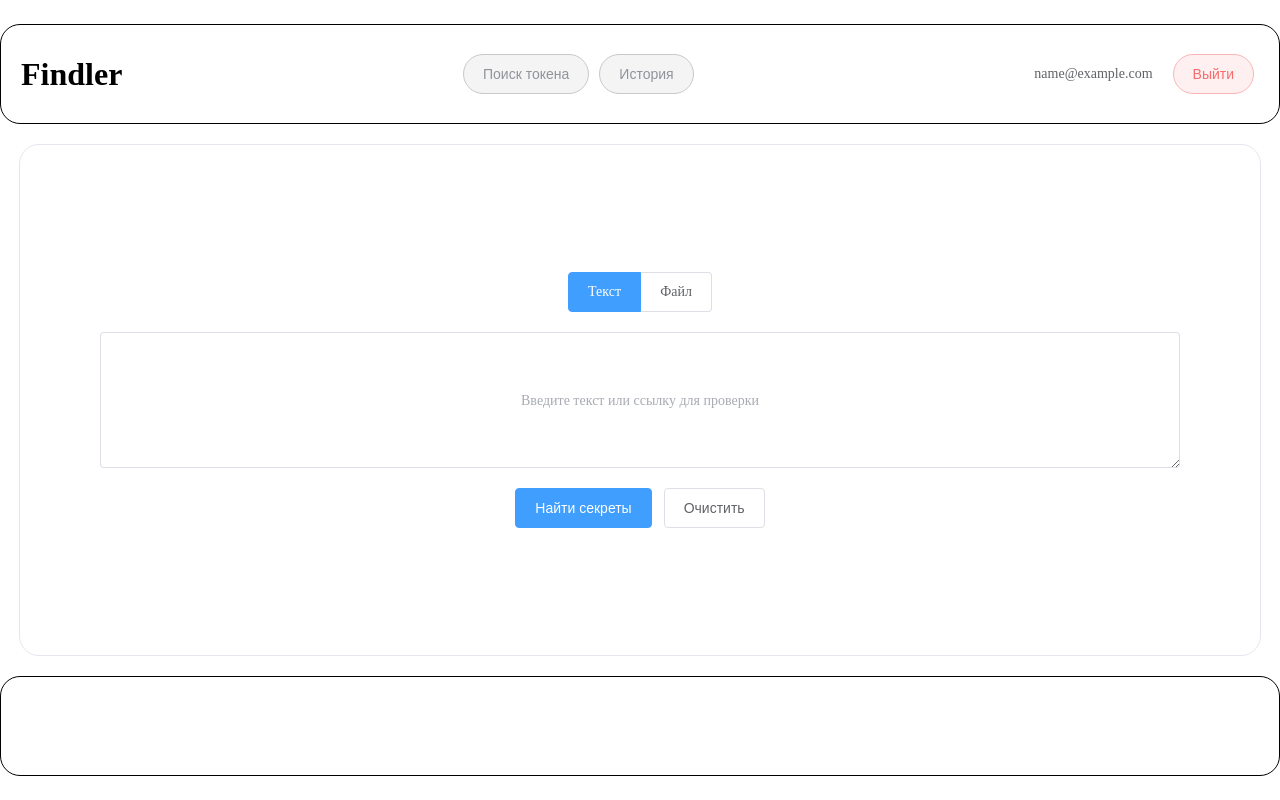
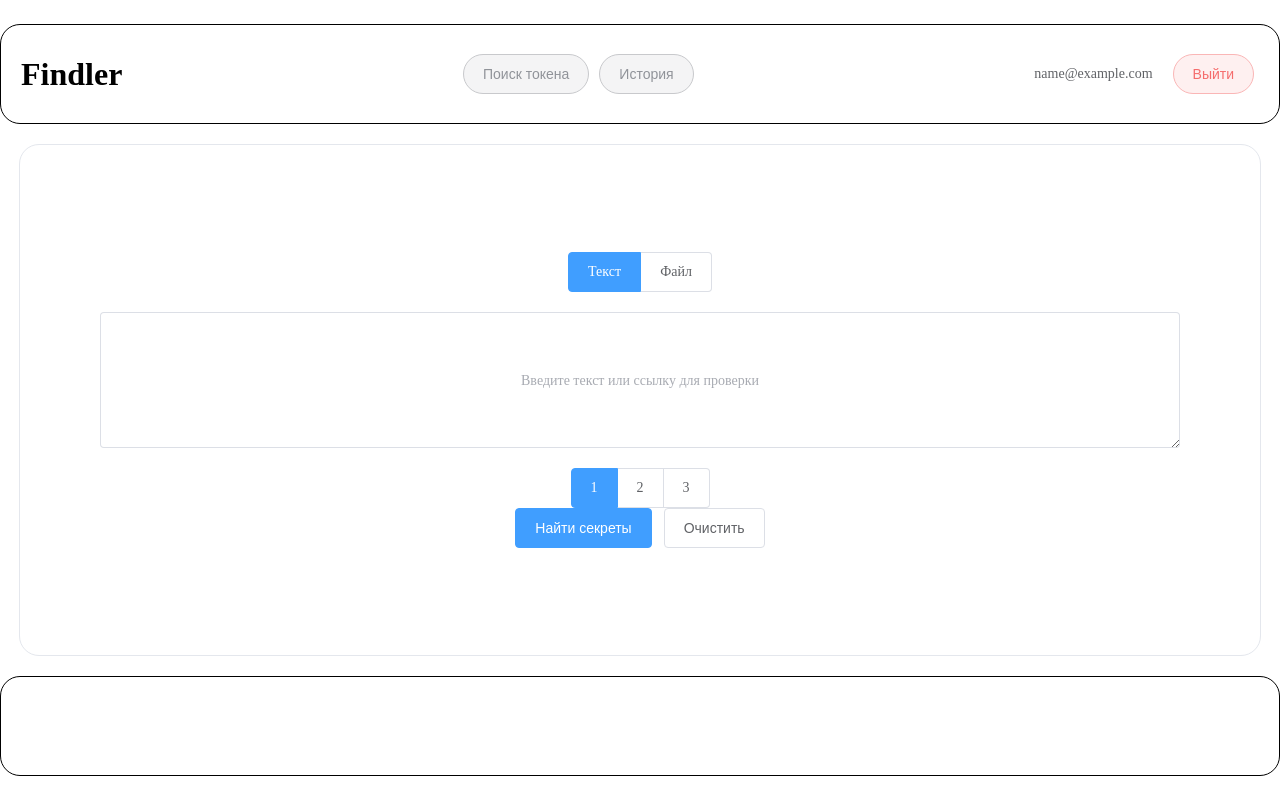
Before and after one commit to KrovavyiParen/FinderSecrets, a Vue app in the folder Frontend/FinderSecrets/: page / in a window 1280 px wide. Built offline with nearby package versions, Linux system fonts and the light colour scheme; sample sign-in values are in the browser's storage.

Commit message:
depthSkan

```diff
--- a/Frontend/FinderSecrets/src/views/HomeView.vue
+++ b/Frontend/FinderSecrets/src/views/HomeView.vue
@@ -59,6 +59,13 @@
     </div>
 
     <div v-if="inputMode === 'text'">
+      <div class="input-mode-selector">
+        <el-radio-group v-model="depth" size="large">
+          <el-radio-button label="1">1</el-radio-button>
+          <el-radio-button label="2">2</el-radio-button>
+          <el-radio-button label="3">3</el-radio-button>
+        </el-radio-group>
+      </div>
       <el-button size="large" type="primary" :loading="loading" @click="sendText">
         {{ loading ? 'Сканируем' : 'Найти секреты' }}
       </el-button>
@@ -148,6 +155,7 @@ import { UploadFilled } from '@element-plus/icons-vue'
 import api from '@/utils/api'
 
 const inputMode = ref('text')
+const depth = ref('1')
 const textarea = ref('')
 const url = ref('')
 const fileList = ref([])
@@ -201,6 +209,7 @@ const sendText = async () => {
   try {
       const response = await api.post('/secretsfinder/scan-text', {
       text: textarea.value
+
     })
       result.value = response.data
   } catch (error) {
```
